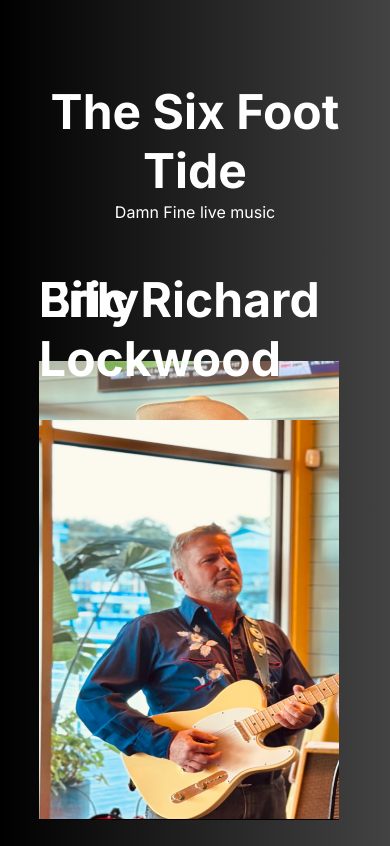
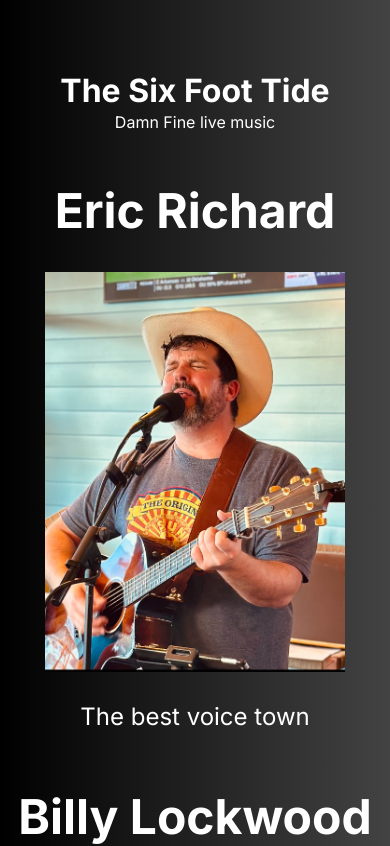
Before and after one commit to Maceniscool/the-six-foot-tide, a plain HTML site: page index.html in a window 390 px wide. Shown: the top 846 px of the page. Drawn offline with Linux system fonts and the light colour scheme.

Commit message:
skipidi toleit

```diff
--- a/index.html
+++ b/index.html
@@ -7,7 +7,6 @@
     <title>The Six Foot Tide</title>
     <style>
         @import url('https://fonts.googleapis.com/css2?family=Inter:wght@100..900&display=swap');
-
 
         * {
             font-family: "Inter", sans-serif;
@@ -20,8 +19,6 @@
             background: linear-gradient(to right, #000000, #434343);
             background-color: black;
             height: 2000px;
-
-            /* Adjust based on content */
         }
 
         .container {
@@ -38,8 +35,11 @@
         }
 
         .animated-text {
-            position: relative;
-            height: 100px;
+            display: flex;
+            flex-direction: row; /* Default direction for desktop */
+            justify-content: space-between;
+            align-items: center;
+            height: auto; /* Adjust as needed */
         }
 
         .text-left,
@@ -91,9 +91,35 @@
             justify-content: center;
             align-items: center;
             height: 100%;
-             margin-top: -4rem;
-             font-family: monospace;
-            /* Adjust this value based on your layout needs */
+            margin-top: -4rem;
+            font-family: monospace;
+        }
+
+        /* Responsive styles for mobile devices */
+        @media (max-width: 768px) {
+            .container {
+                width: 95%; /* Adjust the width for smaller screens */
+            }
+
+            .title {
+                font-size: 2em; /* Adjust font size for smaller screens */
+            }
+
+            .text-left,
+            .text-right {
+                position: static; /* Remove absolute positioning */
+                width: 100%; /* Take full width */
+                text-align: center; /* Center text */
+            }
+
+            .animated-text {
+                flex-direction: column; /* Stack vertically on mobile */
+            }
+
+            img {
+                width: 100%; /* Make images responsive */
+                height: auto;
+            }
         }
     </style>
 </head>
@@ -109,8 +135,7 @@
                 <h1>
                     Eric Richard
                 </h1>
-                <img src="eric.jpg" style="width: 300px; height: 400px;"
-                >
+                <img src="eric.jpg" style="width: 300px; height: 400px;">
                 <p>The best voice town</p>
             </div>
             <div class="text-right" style="align-items: center;">
```
